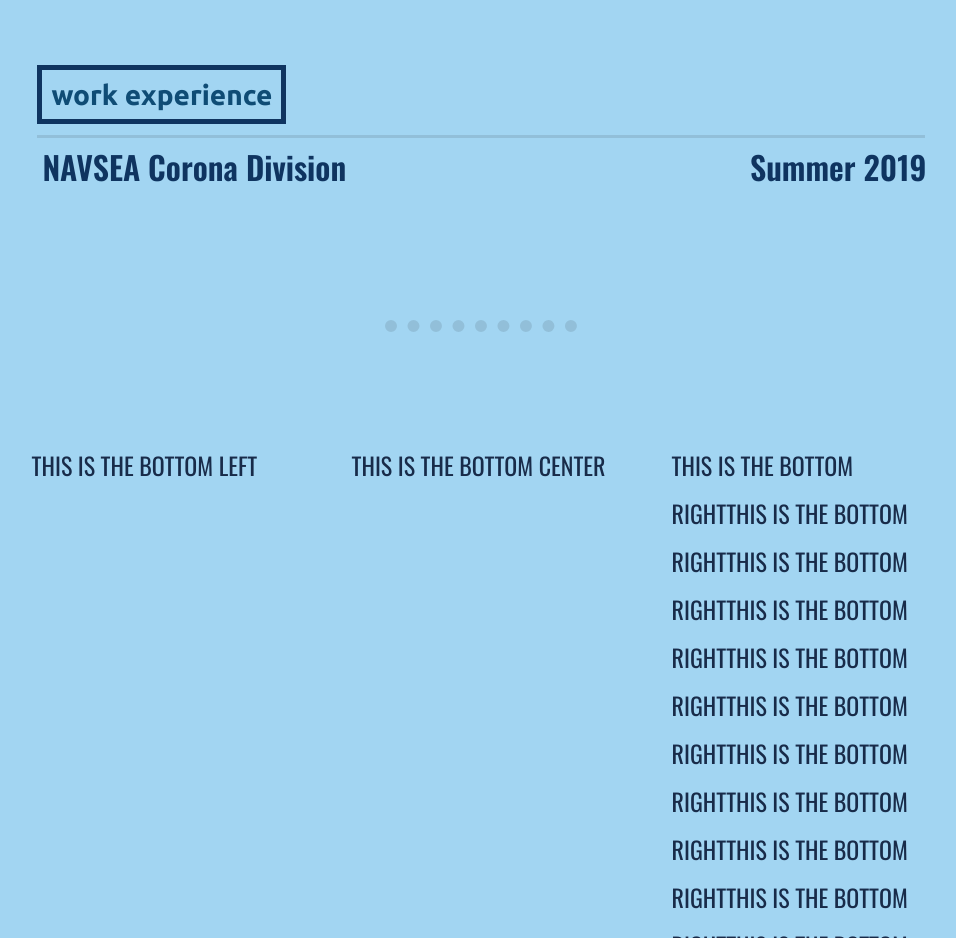
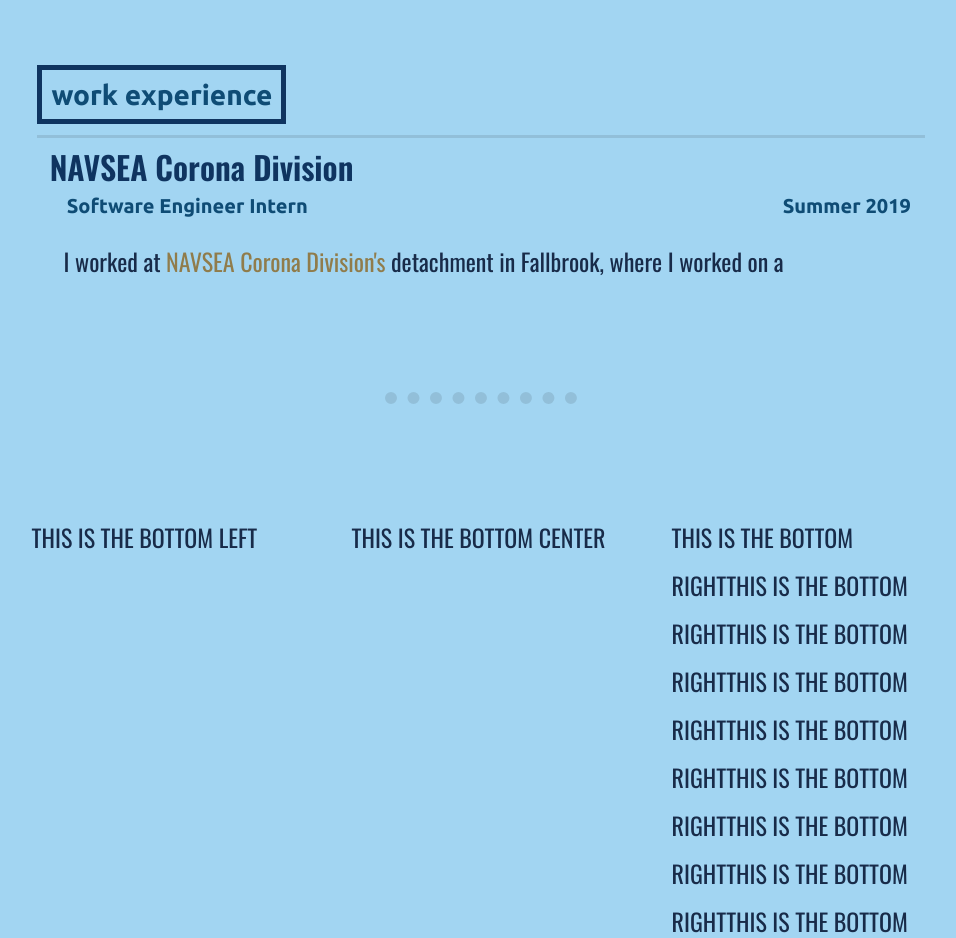
Before and after one commit to cluelessCow/cluelessCow.github.io, a plain HTML site: page index.html in a window 1280 px wide. Shown: the part 1120-2058 px from the top of the page, without its empty margins (212-1168 px from the left). Drawn offline with nearby package versions, Linux system fonts and the light colour scheme.

Commit message:
name of the work place, title at the work place, date of work added with some description

```diff
--- a/css/styles.css
+++ b/css/styles.css
@@ -250,13 +250,10 @@ h3 {
 
 /* Work experience row/column */
 .work-row {
-    width: 50%;
+    width: 100%;
     padding-top: 1%;
-}
-
-.work-date-row {
-    width: 50%;
-    padding-top: 1%;
+    padding-bottom: 0%;
+    margin-bottom: 0;
 }
 
 /* name of the workplace */
@@ -265,17 +262,42 @@ h3 {
     font-family: 'Oswald', sans-serif;
     color: #0f3460;
     font-weight: 525;
-    padding-left: 2.5%;
+    padding-left: 2%;
     font-size: 2rem;
 }
+/* title of the workplace */
+.work-title {
+    text-align: left;
+    /* font-family: 'Oswald', sans-serif;*/
+    font-family: 'Ubuntu', sans-serif;
+    /* color: #0f3460; */
+    color: #0f4c75;
+    font-weight: 525;
+    padding-left: 8%;
+    font-size: 1.25rem;
+
+    padding-bottom: 0;
+    margin-bottom: 0;
+}
+
 /* date of the workplace */
 .work-date {
     text-align: right;
-    font-family: 'Oswald', sans-serif;
-    color: #0f3460;
+    font-family: 'Ubuntu', sans-serif;
+    /* color: #0f3460; */
+    color: #0f4c75;
     font-weight: 525;
-    padding-right: 4.5%;
-    font-size: 2rem;
+    padding-right: 8%;
+    font-size: 1.25rem;
+
+    padding-bottom: 0;
+    margin-bottom: 0;
+}
+
+/* row under work-experience */
+.work-experience-sub{
+    width: 50%;
+    margin-bottom: 0%;
 }
 
 /* INDIVIDUAL ID */
--- a/index.html
+++ b/index.html
@@ -123,14 +123,19 @@
                         <hr class="straight-border">
                         <!-- Work -->
                         <div class = "right-sub-column row col-lg-12">
-                            <div class = "work-row col-lg-6 col-md-6 col-sm 6">
+                            <div class = "work-row col-lg-12 col-md-12 col-sm-12">
                                 <h4 class = "work-name "><a href="https://www.navsea.navy.mil/Home/Warfare-Centers/NSWC-Corona/">NAVSEA Corona Division</a></h4>
                             </div>
-                            <div class = "work-date-row col-lg-6 col-md-6 col-sm 6">
+                            <div class = "work-experience-sub col-lg-6 col-md-6 col-sm-6">
+                                <h4 class = "work-title ">Software Engineer Intern</h4>
+                            </div>
+                            <div class = "work-experience-sub col-lg-6 col-md-6 col-sm-6">
                                 <h4 class = "work-date">Summer 2019</a></h4>
                             </div>
-                            <div class = "row col-lg-12"></div>
+                            <div class = "work-experience-sub col-lg-12"></div>
                                 <p>
+                                    I worked at <a class = "ucsd-link" href = "https://www.navsea.navy.mil/Home/Warfare-Centers/NSWC-Corona/">NAVSEA Corona Division's</a> detachment in Fallbrook, where I worked on a
+
                                 </p>
                         </div>
                     </div>
```
